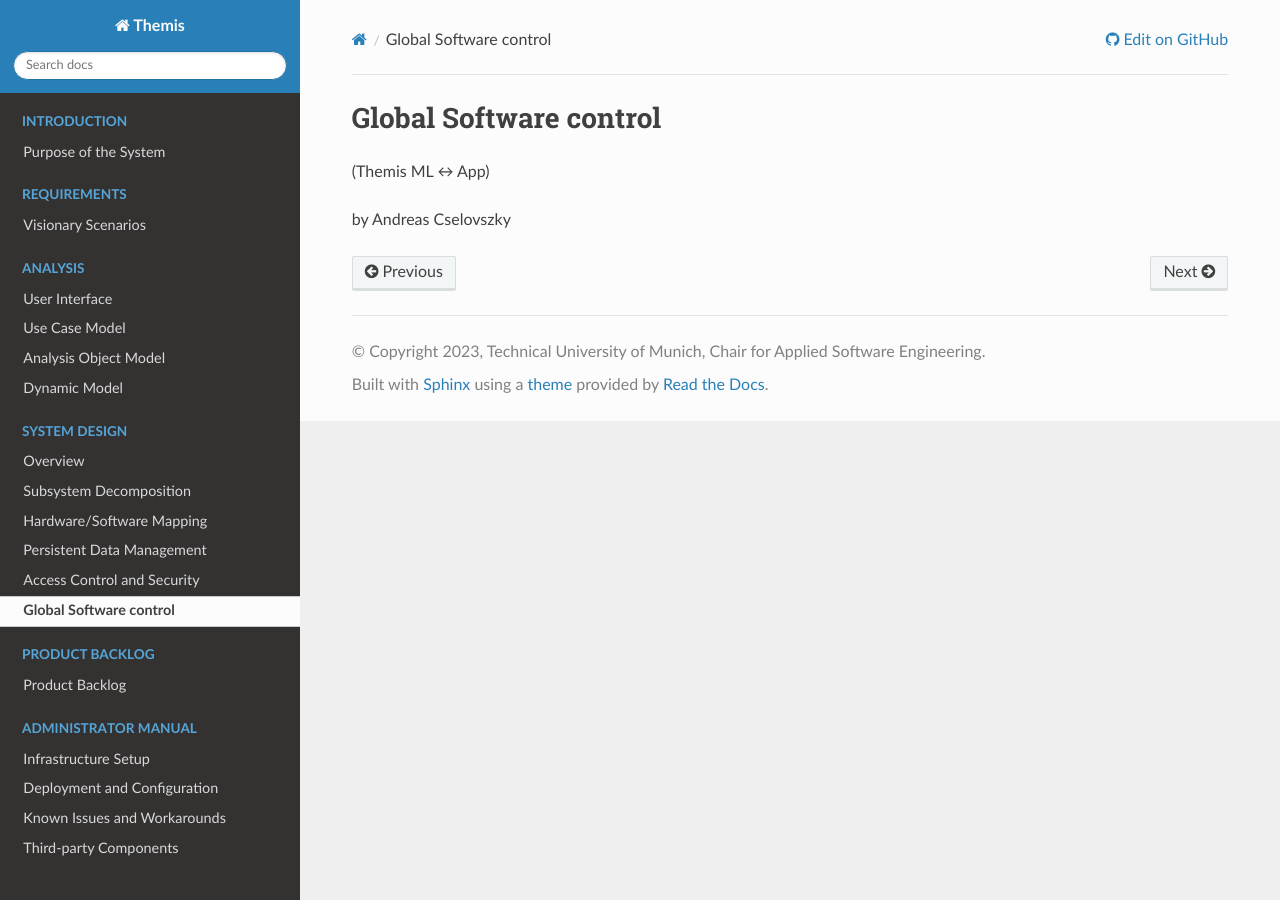
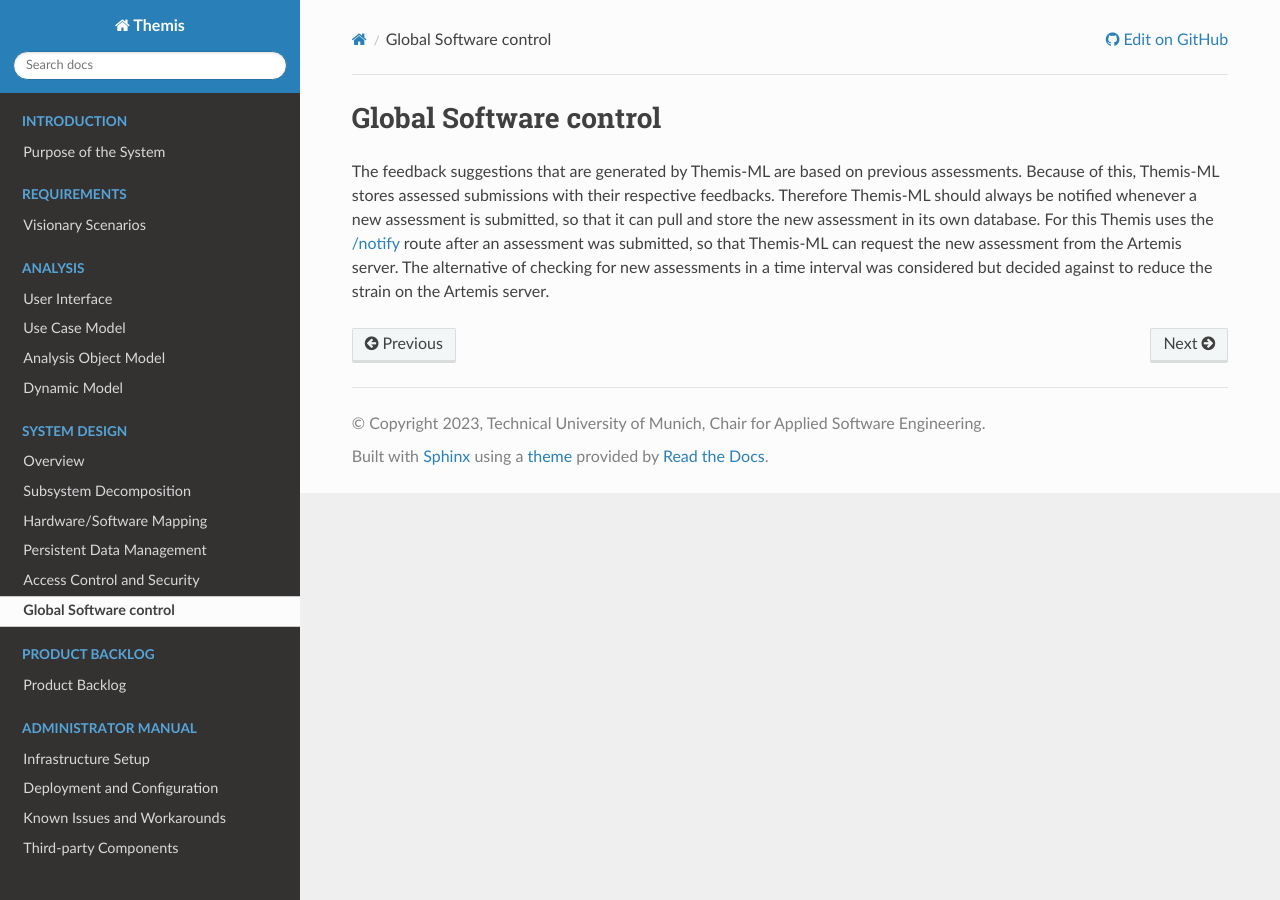
Before and after one commit to ls1intum/Themis, a Sphinx documentation site: the page built from docs/system/global-software-control.rst, in a window 1280 px wide. Built offline with Sphinx 7.4.7 and the Read the Docs theme 2.0.0, drawn with Linux system fonts in a browser that asks for light colours.

Commit message:
add docs

```diff
--- a/docs/system/global-software-control.rst
+++ b/docs/system/global-software-control.rst
@@ -1,6 +1,8 @@
 Global Software control
 ===========================================
 
-(Themis ML ↔ App)
+.. Global software control describes how the global software control is implemented. In particular, this section should describe how requests are initiated and how subsystems synchronize. This section should list and address synchronization and concurrency issues. This section is optional. It should be included if your system is event based, uses the observer pattern or includes a subsystem using push/pull notifications. For details refer to section 7.4.4 in Prof. Bruegge's book.
 
-by Andreas Cselovszky
+The feedback suggestions that are generated by Themis-ML are based on previous assessments. Because of this, Themis-ML stores assessed submissions with their respective feedbacks. Therefore Themis-ML should always be notified whenever a new assessment is submitted, so that it can pull and store the new assessment in its own database. For this Themis uses the `/notify`_ route after an assessment was submitted, so that Themis-ML can request the new assessment from the Artemis server. The alternative of checking for new assessments in a time interval was considered but decided against to reduce the strain on the Artemis server.
+
+.. _`/notify`: https://github.com/ls1intum/Themis-ML/blob/d6cb72d971fffd053b9e3dd2ec0ec262235f4b95/feedback-suggestion/src/app/endpoints/feedback_suggestion_request.py#L29-L95
```
Also changed, not shown: docs/system/access-control.rst (+15 -2 lines).
